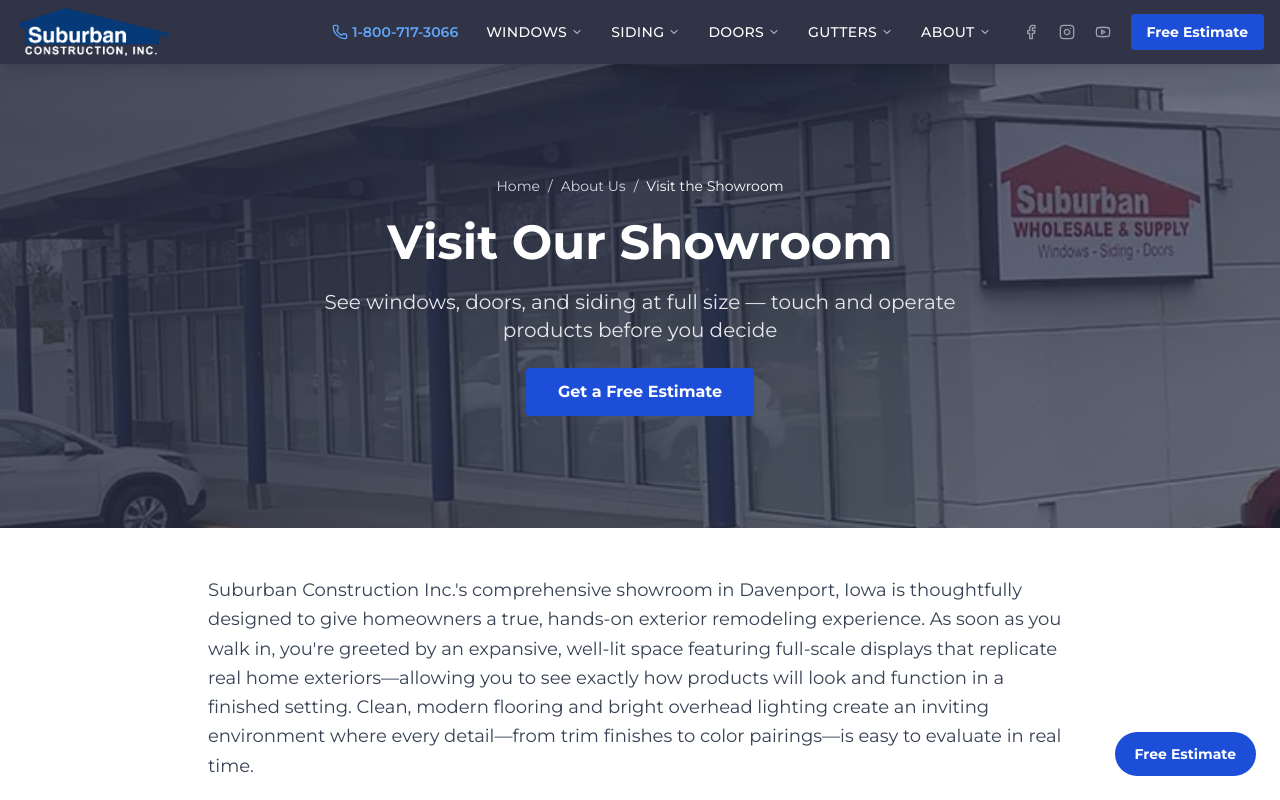
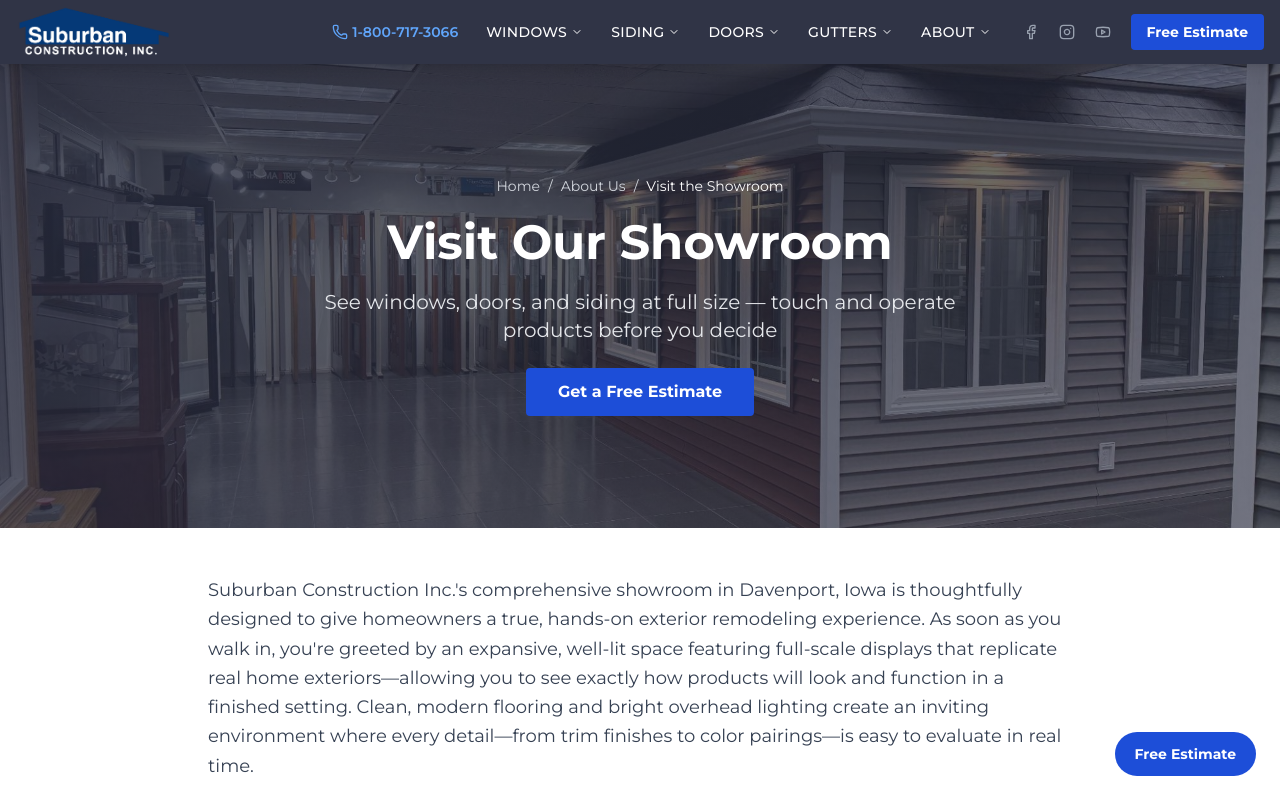
Before and after one commit to colinm/sub4seo, a Next.js app: page /about/showroom-tour in a window 1280 px wide. Shown: the top 800 px of the page. Built offline with nearby package versions, Linux system fonts and the light colour scheme.

Commit message:
site updates

```diff
--- a/app/about/showroom-tour/page.tsx
+++ b/app/about/showroom-tour/page.tsx
@@ -13,7 +13,7 @@
       <PageHero
         title="Visit Our Showroom"
         subtitle="See windows, doors, and siding at full size — touch and operate products before you decide"
-        bgImage="/davoffice2.png"
+        bgImage="/showroom/image19.jpg"
         breadcrumbs={[
           { label: 'About Us', href: '/about/our-story' },
           { label: 'Visit the Showroom' },
```
